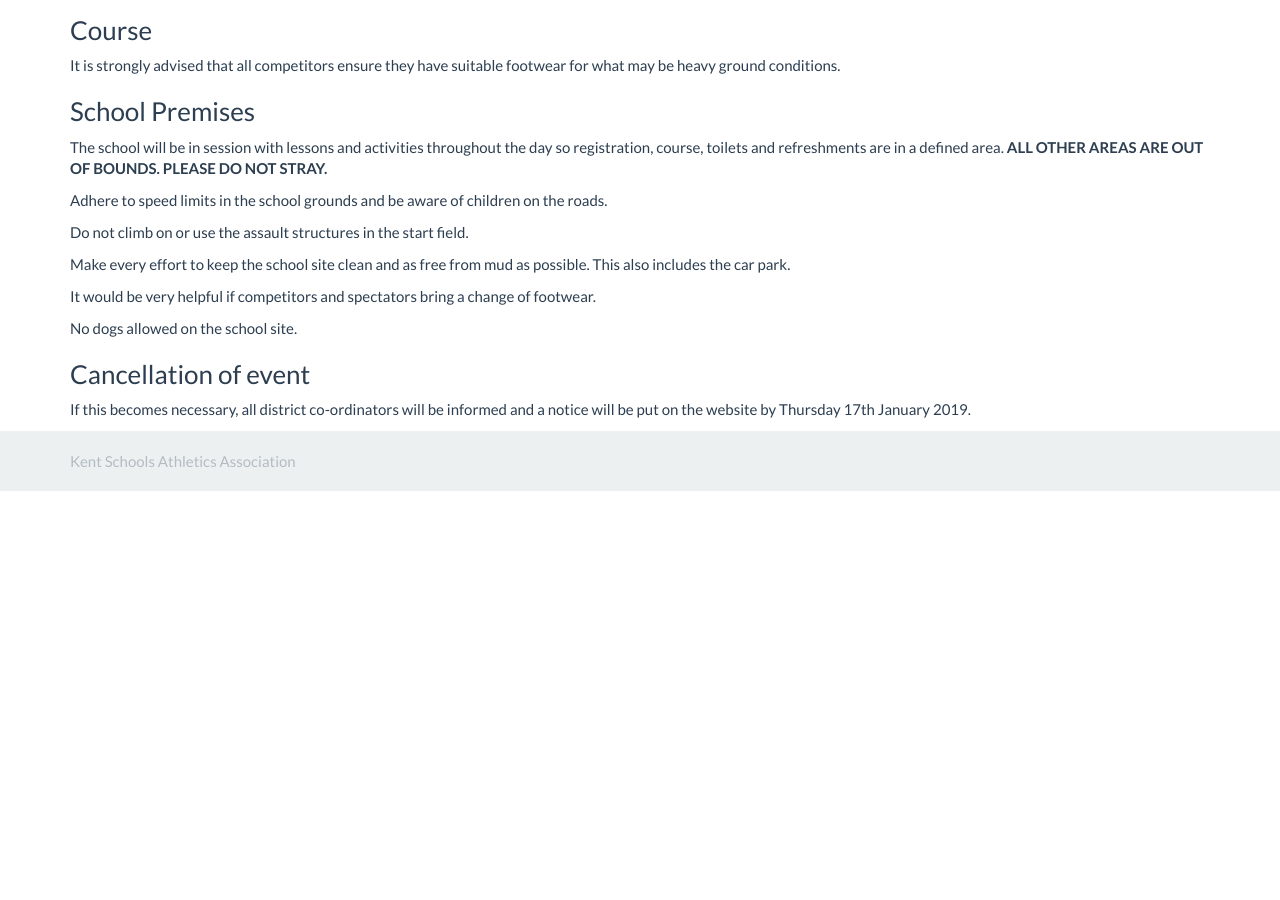
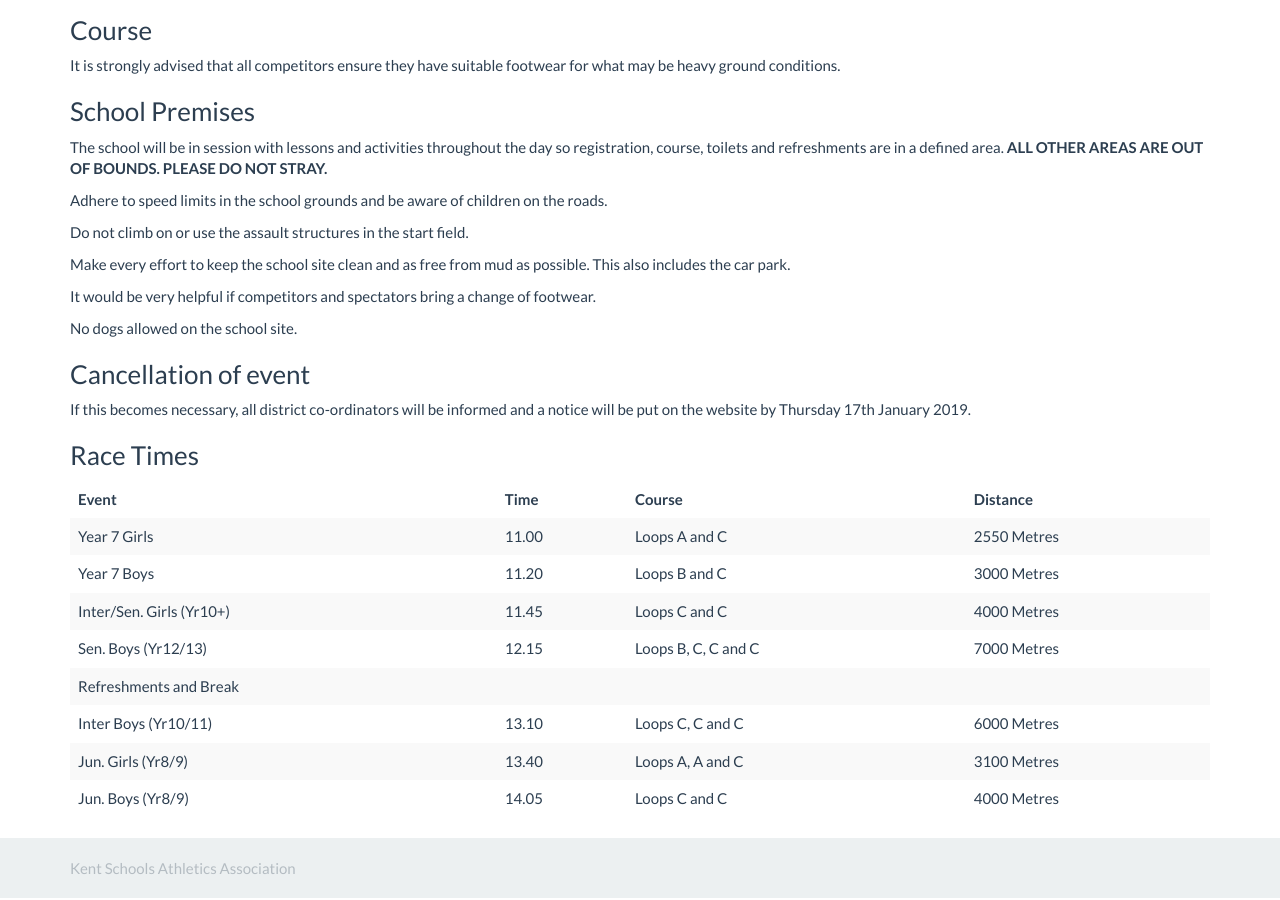
Before and after one commit to chrisnewark/chrisnewark.github.io, a Jekyll site: the page built from _events/18-19/2019-01-19-kent-schools-cross-country-champs.md, in a window 1280 px wide and 900 px high, scrolled down 1028 px. Built offline with Jekyll 4.4.1, drawn with Linux system fonts in a browser that asks for light colours; nearby versions of some CDN libraries; before the commit the page ends 1520 px from its top, so only the background shows below that.

Commit message:
Updated timings

```diff
--- a/_events/18-19/2019-01-19-kent-schools-cross-country-champs.md
+++ b/_events/18-19/2019-01-19-kent-schools-cross-country-champs.md
@@ -65,3 +65,17 @@
 ### Cancellation of event
 
 If this becomes necessary, all district co-ordinators will be informed and a notice will be put on the website by Thursday 17th January 2019.
+
+### Race Times
+
+| Event                             | Time  | Course                    | Distance      |
+| ---                               |---    | ---                       |               |
+| Year 7 Girls                      | 11.00 | Loops A and C             | 2550 Metres   |
+| Year 7 Boys                       | 11.20 | Loops B and C             | 3000 Metres   |
+| Inter/Sen. Girls (Yr10+)          | 11.45 | Loops C and C             | 4000 Metres   |
+| Sen. Boys (Yr12/13)               | 12.15 | Loops B, C, C and C       | 7000 Metres   |
+| Refreshments and Break                                                                |
+| Inter Boys (Yr10/11)              | 13.10 | Loops C, C and C          | 6000 Metres   |
+| Jun. Girls (Yr8/9)                | 13.40 | Loops A, A and C          | 3100 Metres   |
+| Jun. Boys (Yr8/9)                 | 14.05 | Loops C and C             | 4000 Metres   |
+{: class="table table-striped table-hover"}
```
Also changed, not shown: _events/18-19/2019-03-16-esaa-cross-country-championships.md (+1 -1 lines).
